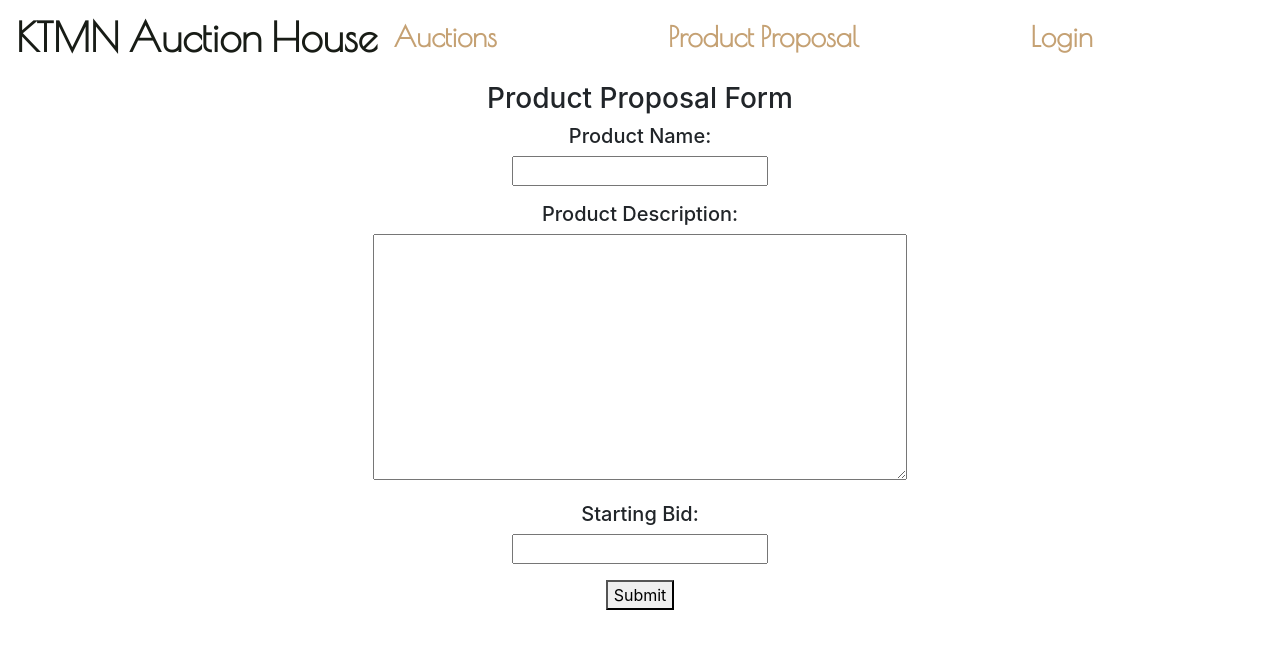
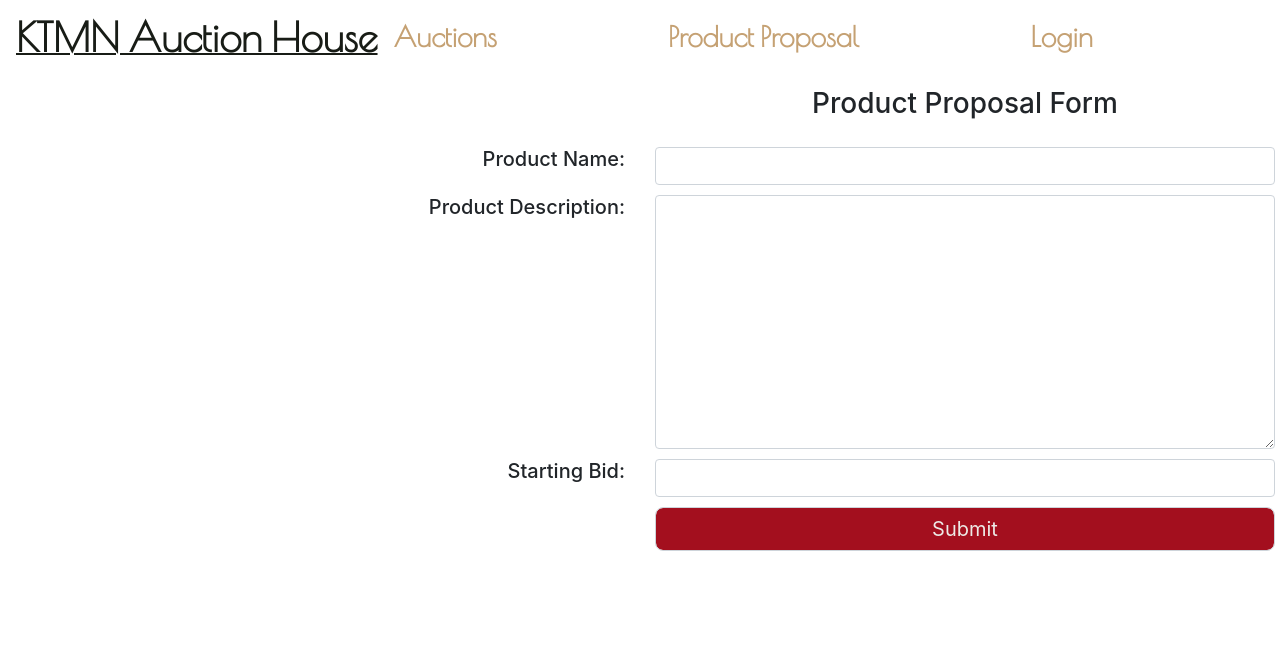
Before and after one commit to KBriannaCollins/AuctionHouseSystem, a React (Create React App) app in the folder auctionhouse-frontend/: page /products in a window 1280 px wide. Shown: the top 648 px of the page. Built offline with nearby package versions, Linux system fonts and the light colour scheme.

Commit message:
adding more visual appeal to front-end

```diff
--- a/auctionhouse-frontend/src/components/bidform.component.js
+++ b/auctionhouse-frontend/src/components/bidform.component.js
@@ -37,14 +37,34 @@ class BidForm extends Component {
 
     render(){
         return(
-            <>
-            <h3>Bid Proposal</h3>
-            <form onSubmit={this.handleSubmit}>
-                <h5>Enter the amount you would like to bet:</h5>
-                <p><input type="number"  onChange={this.handleBidChange}/></p>
-                <p><input type="submit" value="Submit" onClick={this.handleSubmit}/></p>
-            </form>
-            </>
+            <div class="form-group">
+                <form onSubmit={this.handleSubmit}>
+                <div class="row">
+                    <div class="col"></div>
+                    <div class="col">
+                        <h3 class="form-group">Bid Proposal</h3>
+                    </div>
+                </div>
+                <div class="row">
+                    <div class="col"></div>
+                    <div class="col">
+                        <h5 class="small_h5">Amount to bet:</h5>
+                    </div>
+                </div>
+                <div class="row">
+                    <div class="col"></div>
+                    <div class="col">
+                        <input class="form-control" type="number" onChange={this.handleBidChange}/>
+                    </div>
+                </div>
+                <div class="row">
+                    <div class="col"></div>
+                    <div class="col">
+                        <button class="form-control" onClick={this.handleSubmit}>Submit</button>
+                    </div>
+                </div>
+                </form>
+            </div>
         );
     }
 }
--- a/auctionhouse-frontend/src/components/login.component.js
+++ b/auctionhouse-frontend/src/components/login.component.js
@@ -53,17 +53,38 @@ class Login extends Component {
 
     getLoginForm() {
         return (
-            <>
-                <form onSubmit={this.login}>
-                    <p><label>Username:</label></p>
-                    <p><input type="text"
-                        value={this.props.username}
-                        onChange={this.handleInput}
-                        onKeyDown={ (e) => this.handleKeyDown(e) }></input></p>
-                    <p><button className='btn btn-primary'
-                        onClick={ this.login}>Login</button></p>
+            <div class="text-center">
+                <form class="form-group" onSubmit={this.login}>
+                <div class="row">
+                        <div class="col"></div>
+                        <div class="col">
+                            <h3 class="form-group">Login</h3>
+                        </div>
+                    </div>
+                    <div class="row">
+                        <div class="col"></div>
+                        <div class="col">
+                            <h5 class="small_h5">Username:</h5>
+                        </div>
+                    </div>
+                    <div class="row">
+                        <div class="col"></div>
+                        <div class="col">
+                            <input type="text"
+                                value={this.props.username}
+                                onChange={this.handleInput}
+                                onKeyDown={ (e) => this.handleKeyDown(e) }></input>
+                        </div>
+                    </div>
+                    <div class="row">
+                        <div class="col"></div>
+                        <div class="col">
+                            <button
+                                class="form-control"
+                                onClick={ this.login}>Login</button></div>
+                    </div>
                 </form>
-            </>
+            </div>
         )
     }
 
--- a/auctionhouse-frontend/src/components/productform.component.js
+++ b/auctionhouse-frontend/src/components/productform.component.js
@@ -1,4 +1,5 @@
 import React, { Component } from 'react';
+import { Form } from 'react-bootstrap';
 import { connect } from 'react-redux';
 import ProductService from '../services/product.service';
 
@@ -43,18 +44,42 @@ class ProductForm extends Component{
     render(){
         // const FIELDS = ['name', 'description', 'start_bid']
         return(
-            <>
-            <h3>Product Proposal Form</h3>
-            <form>
-                <h5>Product Name:</h5>
-                <p><input type="text" name='name' onChange={this.handleProductChange}/></p>
-                <h5>Product Description:</h5>
-                <p><textarea name='description' rows='10' cols='50' onChange={this.handleProductChange}/></p>
-                <h5>Starting Bid:</h5>
-                <p><input type="number" name='start_bid' onChange={this.handleProductAmountChange} min='1'/></p>
-                <button onClick={(e) => this.proposeProduct(e)}>Submit</button>
-            </form>
-            </>
+            <div class="form-group">
+                <form>
+                    <div class="row">
+                        <div class="col"></div>
+                        <div class="col">
+                            <h3 class="form-group">Product Proposal Form</h3>
+                        </div>
+                    </div>
+                    <div class="row">
+                        <div class="col">
+                            <h5>Product Name:</h5>
+                        </div>
+                        <div class="col">
+                        <input type="text" class="form-control" name='name' onChange={this.handleProductChange}/>
+                        </div>
+                    </div>
+                    <div class="row">
+                        <div class="col"><h5>Product Description:</h5></div>
+                        <div class="col">
+                            <textarea class="form-control" name='description' rows='10' cols='50' onChange={this.handleProductChange}/>
+                        </div>
+                    </div>
+                    <div class="row">
+                        <div class="col"><h5>Starting Bid:</h5></div>
+                        <div class="col">
+                            <input class="form-control" type="number" name='start_bid' onChange={this.handleProductAmountChange} min='1'/>
+                        </div>
+                    </div>
+                    <div class="row">
+                        <div class="col"></div>
+                        <div class="col">
+                        <button class="form-control" onClick={(e) => this.proposeProduct(e)}>Submit</button>
+                        </div>
+                    </div>
+                </form>
+            </div>
         )
     }
 }
--- a/auctionhouse-frontend/src/sass/nav.scss
+++ b/auctionhouse-frontend/src/sass/nav.scss
@@ -5,6 +5,8 @@
     h1 {
         color: $ah-offblack;
         font-weight: bold;
+        text-decoration: underline;
+        text-decoration-thickness: 2px;
     }
     h2 {
         color: $ah-offblack;
@@ -28,3 +30,25 @@ td {
     margin: 0 auto;
     vertical-align: bottom;
 }
+
+.form-group{
+    .row{
+        padding: 5px;
+    }
+    h5{
+        text-align: right;
+    }
+    button{
+        background-color: $ah-red;
+        color: $ah-offwhite;
+        border-radius: 8px;
+        font-size: 20px;
+    }
+    button:hover{
+        background-color: $ah-offwhite;
+        color: $ah-red;
+    }
+    .small_h5{
+        text-align: center;
+    }
+}
--- a/auctionhouse-frontend/src/sass/theme.scss
+++ b/auctionhouse-frontend/src/sass/theme.scss
@@ -5,7 +5,7 @@ $ah-white: #ffffff;
 $ah-offwhite: #edeae6;
 $ah-gold: #c5a173;
 $ah-offblack: #181c16;
-$ah-red: #cf0015;
+$ah-red: #a30f1e;
 
 %titles {
     h1 {
```
